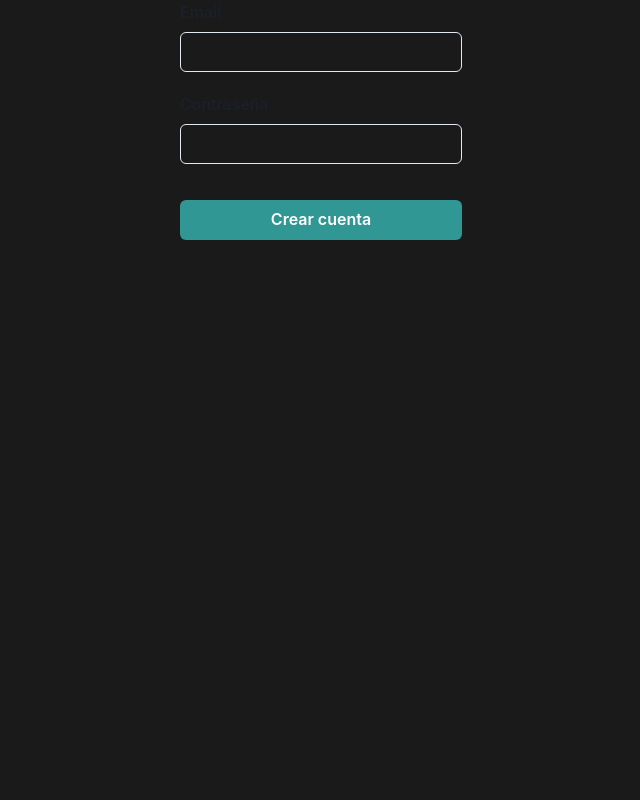
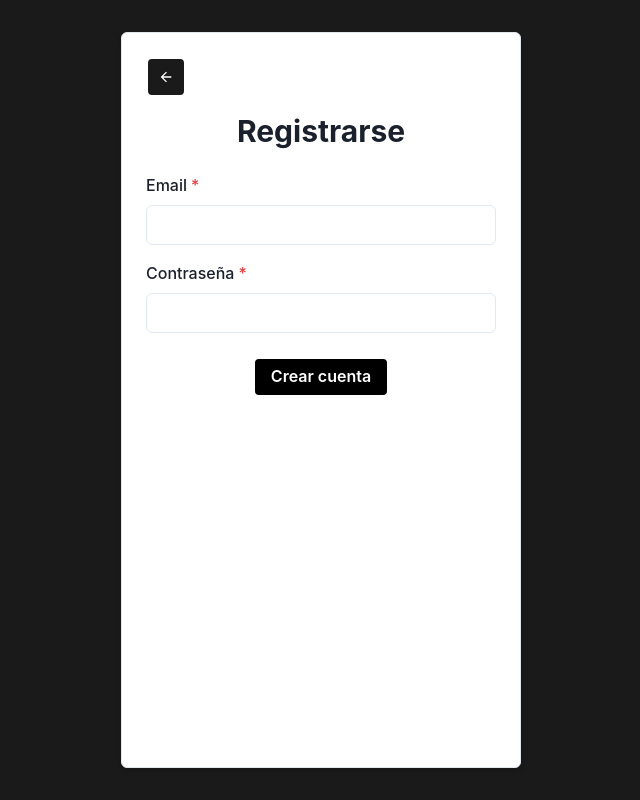
Before and after one commit to sami1793/ecommerce-ada, a React (Vite) app: page /register in a window 1280 px wide. Shown: the whole page, without its empty margins (319-959 px from the left). Built offline with nearby package versions, Linux system fonts and the light colour scheme; no server answers.

Commit message:
Mejora de formulario register

```diff
--- a/src/pages/auth/Register.jsx
+++ b/src/pages/auth/Register.jsx
@@ -1,14 +1,17 @@
 import {
+  Box,
   Button,
-  Container,
+  Center,
   Flex,
   FormControl,
   FormErrorMessage,
   FormLabel,
+  Heading,
+  IconButton,
   Input,
-  SimpleGrid,
   useToast,
 } from '@chakra-ui/react'
+import { ArrowBackIcon } from '@chakra-ui/icons'
 import { useForm } from 'react-hook-form'
 import { registerWithEmail } from '../../services/auth'
 import { useNavigate } from 'react-router-dom'
@@ -17,6 +20,10 @@ export const Register = () => {
   const { register, handleSubmit, formState } = useForm()
   const toast = useToast()
   const navigate = useNavigate()
+
+  const handleBackClick = () => {
+    navigate(-1) // Volver atrás en el historial de navegación
+  }
 
   const createAccount = async (data) => {
     try {
@@ -43,10 +50,86 @@ export const Register = () => {
   console.log(errors)
 
   return (
+    // <Flex bgColor="black.900" minH="100vh">
+    //   <Container as="form" onSubmit={handleSubmit(createAccount)}>
+    //     <SimpleGrid gap={5} justifyContent="center">
+    //       <FormControl isInvalid={errors.email}>
+    //         <FormLabel>Email</FormLabel>
+    //         <Input
+    //           type="email"
+    //           id="email"
+    //           {...register('email', {
+    //             required: {
+    //               value: true,
+    //               message: 'Este campo es requerido',
+    //             },
+    //             pattern: {
+    //               value: /^[a-zA-Z0-9._%+-]+@[a-zA-Z0-9.-]+\.[a-zA-Z]{2,}$/,
+    //               message: 'Este email no es válido',
+    //             },
+    //           })}
+    //         />
+    //         <FormErrorMessage>{errors.email?.message}</FormErrorMessage>
+    //       </FormControl>
+    //       <FormControl isInvalid={errors.password}>
+    //         <FormLabel>Contraseña</FormLabel>
+    //         <Input
+    //           type="password"
+    //           id="password"
+    //           {...register('password', {
+    //             required: {
+    //               value: true,
+    //               message: 'Este campo es requerido',
+    //             },
+    //             minLength: {
+    //               value: 8,
+    //               message: 'El minimo de caracteres es 8',
+    //             },
+    //           })}
+    //         />
+    //         <FormErrorMessage>{errors.password?.message}</FormErrorMessage>
+    //       </FormControl>
+
+    //       <Button
+    //         mt={4}
+    //         colorScheme="teal"
+    //         type="submit"
+    //         isLoading={isSubmitting}
+    //       >
+    //         Crear cuenta
+    //       </Button>
+    //     </SimpleGrid>
+    //   </Container>
+    // </Flex>
     <Flex bgColor="black.900" minH="100vh">
-      <Container as="form" onSubmit={handleSubmit(createAccount)}>
-        <SimpleGrid gap={5} justifyContent="center">
-          <FormControl isInvalid={errors.email}>
+      <Box
+        mx="auto"
+        minW={{ base: '95%', sm: '400px' }}
+        mt={8}
+        mb={8}
+        p={6}
+        borderWidth="1px"
+        borderRadius="md"
+        boxShadow="md"
+        bgColor="white"
+      >
+        <IconButton
+          icon={<ArrowBackIcon />}
+          aria-label="Volver atrás"
+          mb={4}
+          variant="solid"
+          color="white"
+          bg="black.900"
+          border="2px"
+          _hover={{ bg: 'black', color: 'white' }}
+          onClick={() => handleBackClick()}
+        />
+        <Heading as="h2" size="lg" textAlign="center" mb={6}>
+          Registrarse
+        </Heading>
+
+        <form onSubmit={handleSubmit(createAccount)}>
+          <FormControl id="email" isInvalid={errors.email} isRequired>
             <FormLabel>Email</FormLabel>
             <Input
               type="email"
@@ -64,7 +147,12 @@ export const Register = () => {
             />
             <FormErrorMessage>{errors.email?.message}</FormErrorMessage>
           </FormControl>
-          <FormControl isInvalid={errors.password}>
+          <FormControl
+            id="password"
+            mt={4}
+            isInvalid={errors.password}
+            isRequired
+          >
             <FormLabel>Contraseña</FormLabel>
             <Input
               type="password"
@@ -82,17 +170,22 @@ export const Register = () => {
             />
             <FormErrorMessage>{errors.password?.message}</FormErrorMessage>
           </FormControl>
-
+          <Center>
             <Button
-            mt={4}
-            colorScheme="teal"
               type="submit"
+              bg="black"
+              border="2px"
+              color="white"
+              _hover={{ bg: 'white', color: 'black' }}
+              mt={6}
+              isFullWidth
               isLoading={isSubmitting}
             >
               Crear cuenta
             </Button>
-        </SimpleGrid>
-      </Container>
+          </Center>
+        </form>
+      </Box>
     </Flex>
   )
 }
```
Lines whose indentation alone changed are shown as unchanged.
